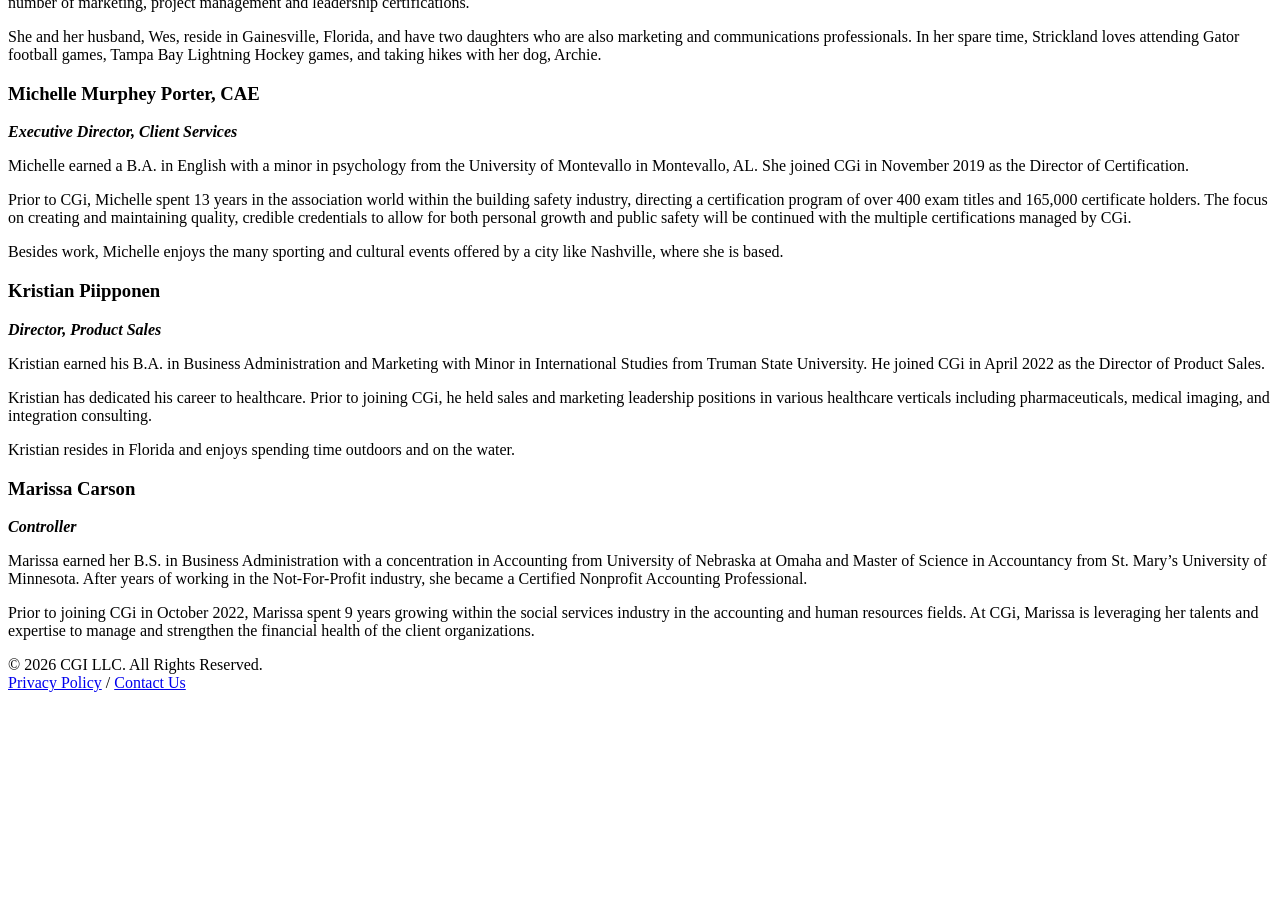
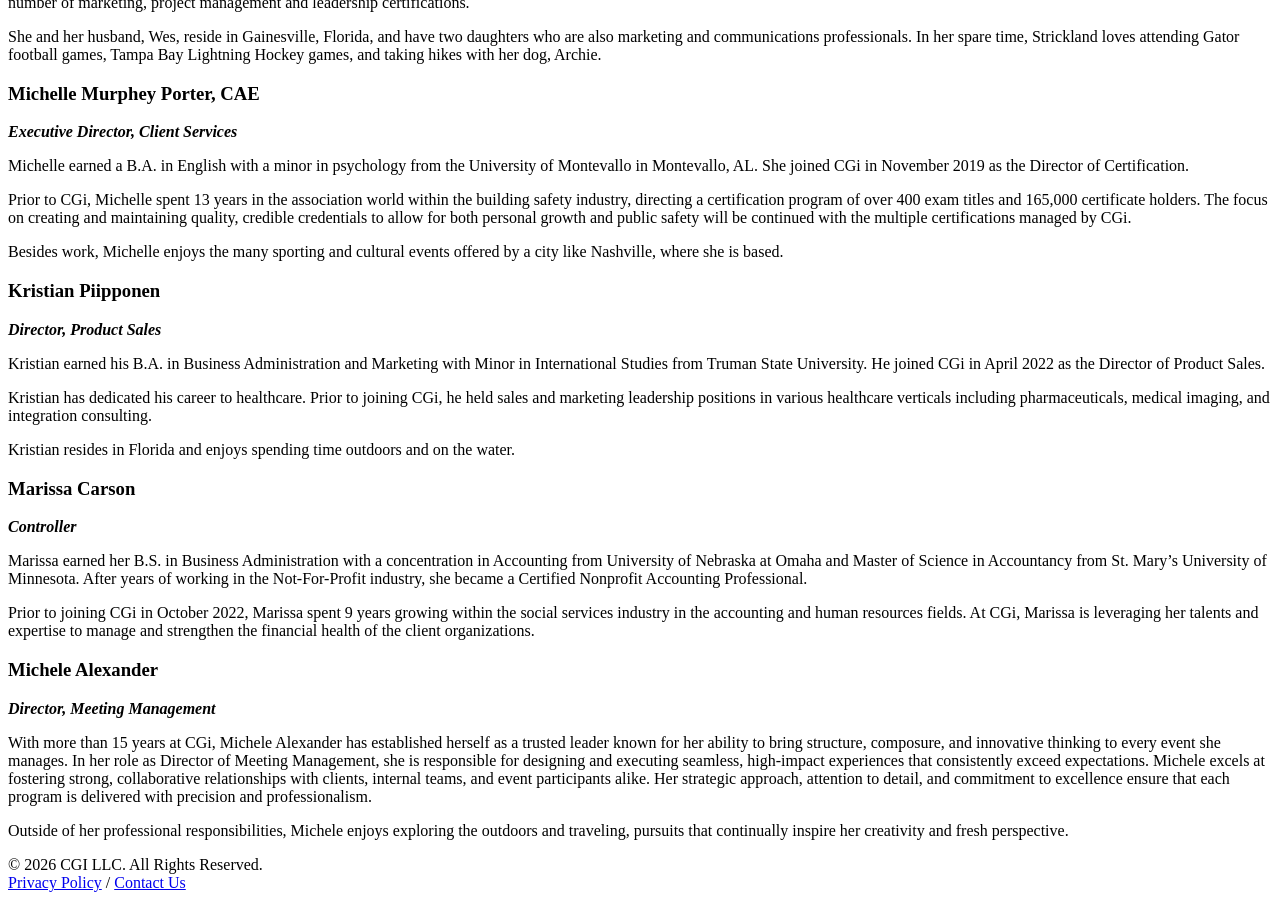
Before and after one commit to cgiresults/cgi-results-website, a Jekyll site: the page built from about.md, in a window 1280 px wide and 900 px high, scrolled down 3284 px. Built offline with Jekyll 4.4.1, drawn with Linux system fonts in a browser that asks for light colours; nearby versions of some CDN libraries; before the commit the page ends 3984 px from its top, so only the background shows below that; some of the changed text lies outside the part shown.

Commit message:
Updated About

```diff
--- a/about.md
+++ b/about.md
@@ -163,3 +163,11 @@ Kristian resides in Florida and enjoys spending time outdoors and on the water.
 Marissa earned her B.S. in Business Administration with a concentration in Accounting from University of Nebraska at Omaha and Master of Science in Accountancy from St. Mary’s University of Minnesota.  After years of working in the Not-For-Profit industry, she became a Certified Nonprofit Accounting Professional.
 
 Prior to joining CGi in October 2022, Marissa spent 9 years growing within the social services industry in the accounting and human resources fields.  At CGi, Marissa is leveraging her talents and expertise to manage and strengthen the financial health of the client organizations.
+
+### Michele Alexander
+***Director, Meeting Management***
+
+With more than 15 years at CGi, Michele Alexander has established herself as a trusted leader known for her ability to bring structure, composure, and innovative thinking to every event she manages. In her role as Director of Meeting Management, she is responsible for designing and executing seamless, high-impact experiences that consistently exceed expectations.
+Michele excels at fostering strong, collaborative relationships with clients, internal teams, and event participants alike. Her strategic approach, attention to detail, and commitment to excellence ensure that each program is delivered with precision and professionalism.
+
+Outside of her professional responsibilities, Michele enjoys exploring the outdoors and traveling, pursuits that continually inspire her creativity and fresh perspective.
```
Also changed, not shown: other parts of about.md (+2 -2 lines).
